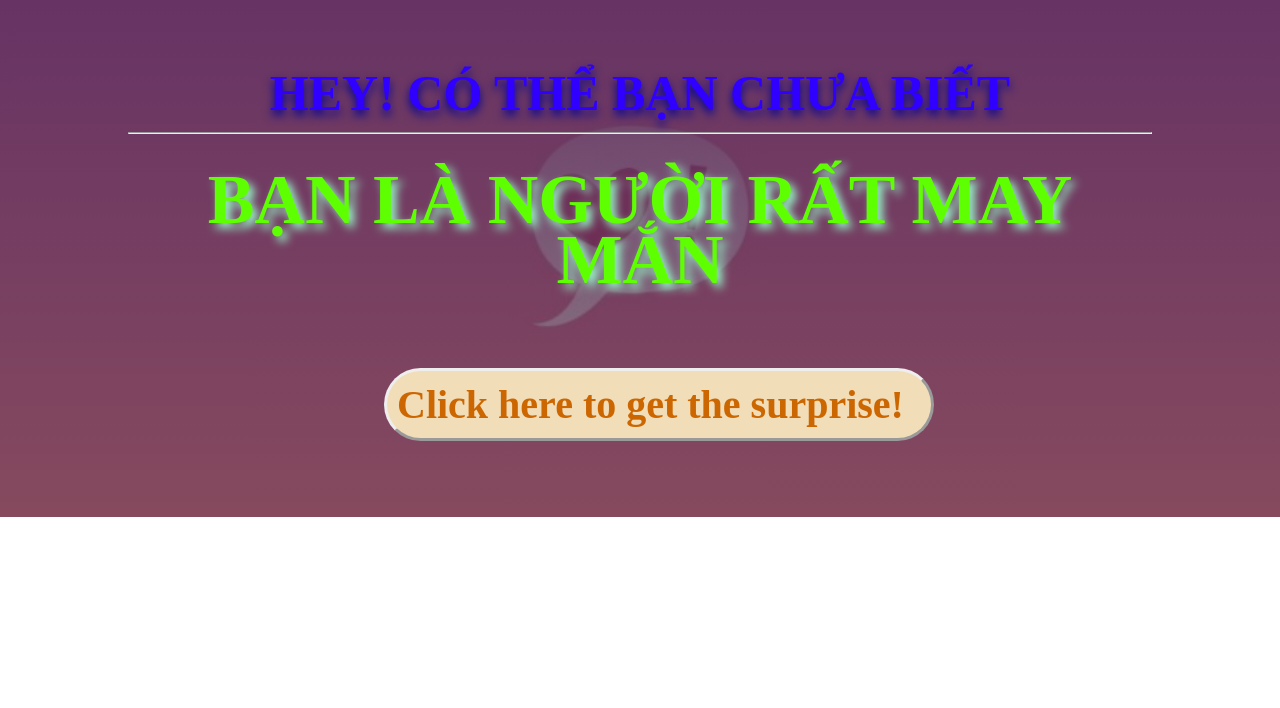
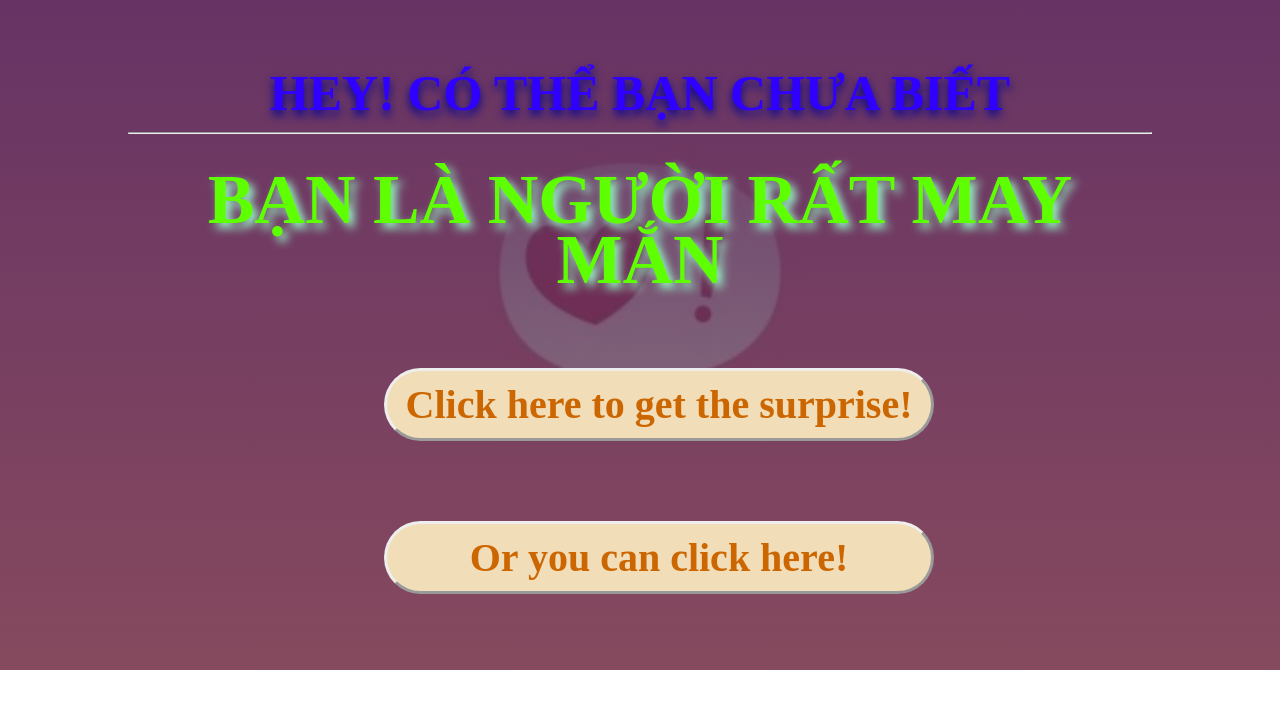
Before and after one commit to HoangKimNgoc2001/Foryou, a plain HTML site: page index.html in a window 1280 px wide. Drawn offline with Linux system fonts and the light colour scheme.

Commit message:
Update index.html

```diff
--- a/index.html
+++ b/index.html
@@ -46,6 +46,7 @@
     width: 550px;
 	position: relative;
 	display: inline-block;
+	text-align: center;
 }
 .oncl {
 	background-color: #f1ddb7;
@@ -57,6 +58,7 @@
 .click :hover
 {
  background-color:#a0c083;
+
 }
 a {
 	color:		#CC6600;
@@ -74,8 +76,11 @@
 		<h1>Bạn là người rất may mắn</h1>
         <br>
 		<div class="click">
-		<a href="heart.html"><p class="oncl"><b>Click here to get the surprise!</b></a>
+		<a href="happy.html"><p class="oncl"><b>Click here to get the surprise!</b></a>
 			</div>
+		<div class="click">
+			<a href="heart.html"><p class="oncl"><b>Or you can click here!</b></a>
+				</div>
 		</div>
 	</div>
 	<br>
```
